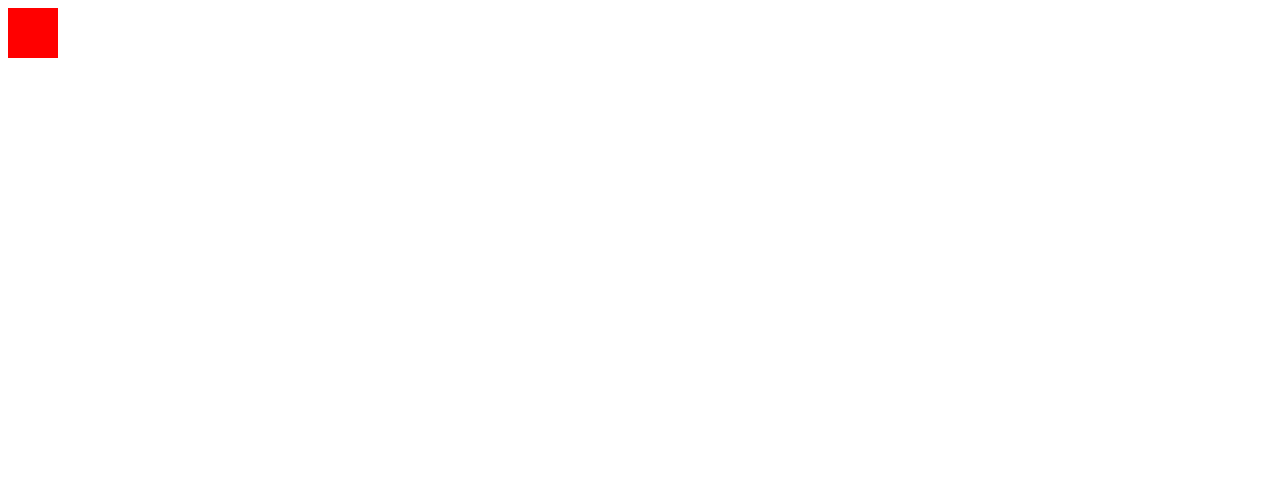
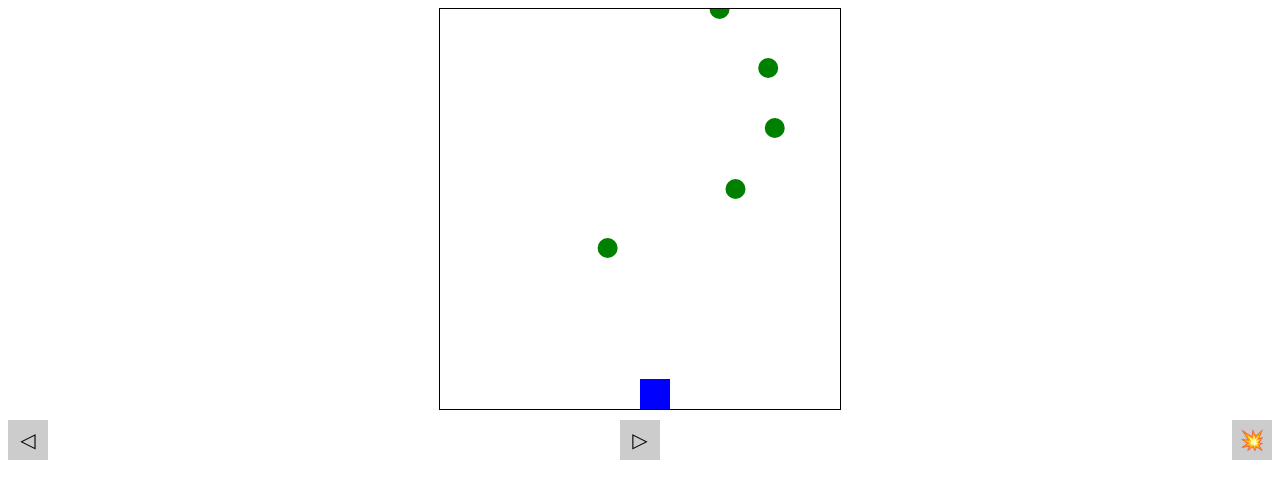
Before and after one commit to GabrielLevisilva/clicar-seta, a plain HTML site: page index.html in a window 1280 px wide. Drawn offline with Linux system fonts and the light colour scheme.

Commit message:
chatgpt-v2

```diff
--- a/index.html
+++ b/index.html
@@ -3,78 +3,171 @@
 <head>
     <meta charset="UTF-8">
     <meta name="viewport" content="width=device-width, initial-scale=1.0">
-    <title>Editor de Personagens</title>
+    <title>Jogo de Tiro</title>
     <style>
-        .player {
-            width: 50px;
-            height: 50px;
-            background-color: red;
-            position: absolute;
-            cursor: grab; /* Define o cursor como uma mãozinha para indicar arrastar */
+        canvas {
+            border: 1px solid #000;
+            display: block;
+            margin: 0 auto;
+        }
+
+        .mobile-controls {
+            display: flex;
+            justify-content: space-between;
+            width: 100%;
+            margin-top: 10px;
+        }
+
+        .mobile-button {
+            width: 40px;
+            height: 40px;
+            background-color: #ccc;
+            display: flex;
+            align-items: center;
+            justify-content: center;
+            font-size: 20px;
+            cursor: pointer;
         }
     </style>
 </head>
 <body>
-    <div class="player"></div>
+    <canvas id="jogo" width="400" height="400"></canvas>
+    <div class="mobile-controls">
+        <div class="mobile-button" id="left-button">&#9665;</div>
+        <div class="mobile-button" id="right-button">&#9655;</div>
+        <div class="mobile-button" id="shoot-button">&#128165;</div>
+    </div>
+    <script>
+        const canvas = document.getElementById("jogo");
+        const ctx = canvas.getContext("2d");
+        const player = {
+            x: canvas.width / 2,
+            y: canvas.height - 30,
+            width: 30,
+            height: 30,
+            color: "blue",
+            speed: 5
+        };
 
-    <script>
-        const player = document.querySelector(".player");
-        let isDragging = false; // Flag para rastrear o estado de arrastar
-        let offsetX, offsetY;
+        const bullets = [];
 
-        player.addEventListener("mousedown", (e) => {
-            isDragging = true;
-            // Calcula o deslocamento entre o clique do mouse e a posição atual do jogador
-            offsetX = e.clientX - player.getBoundingClientRect().left;
-            offsetY = e.clientY - player.getBoundingClientRect().top;
-            player.style.cursor = "grabbing"; // Altera o cursor durante o arrasto
+        const enemies = [];
+
+        const leftButton = document.getElementById("left-button");
+        const rightButton = document.getElementById("right-button");
+        const shootButton = document.getElementById("shoot-button");
+
+        let shooting = false;
+
+        function drawPlayer() {
+            ctx.beginPath();
+            ctx.rect(player.x, player.y, player.width, player.height);
+            ctx.fillStyle = player.color;
+            ctx.fill();
+            ctx.closePath();
+        }
+
+        function drawBullets() {
+            for (let i = 0; i < bullets.length; i++) {
+                ctx.beginPath();
+                ctx.arc(bullets[i].x, bullets[i].y, 5, 0, Math.PI * 2);
+                ctx.fillStyle = "red";
+                ctx.fill();
+                ctx.closePath();
+            }
+        }
+
+        function drawEnemies() {
+            for (let i = 0; i < enemies.length; i++) {
+                ctx.beginPath();
+                ctx.arc(enemies[i].x, enemies[i].y, 10, 0, Math.PI * 2);
+                ctx.fillStyle = "green";
+                ctx.fill();
+                ctx.closePath();
+            }
+        }
+
+        function moveBullets() {
+            for (let i = 0; i < bullets.length; i++) {
+                bullets[i].y -= 2;
+                if (bullets[i].y < 0) {
+                    bullets.splice(i, 1);
+                }
+            }
+        }
+
+        function moveEnemies() {
+            for (let i = 0; i < enemies.length; i++) {
+                enemies[i].y += 1;
+                if (enemies[i].y > canvas.height) {
+                    enemies.splice(i, 1);
+                }
+            }
+        }
+
+        function collisionDetection() {
+            for (let i = 0; i < bullets.length; i++) {
+                for (let j = 0; j < enemies.length; j++) {
+                    const bullet = bullets[i];
+                    const enemy = enemies[j];
+                    if (
+                        bullet.x < enemy.x + 10 &&
+                        bullet.x + 5 > enemy.x &&
+                        bullet.y < enemy.y + 10 &&
+                        bullet.y + 5 > enemy.y
+                    ) {
+                        bullets.splice(i, 1);
+                        enemies.splice(j, 1);
+                    }
+                }
+            }
+        }
+
+        function draw() {
+            ctx.clearRect(0, 0, canvas.width, canvas.height);
+            drawPlayer();
+            drawBullets();
+            drawEnemies();
+            moveBullets();
+            moveEnemies();
+            collisionDetection();
+            requestAnimationFrame(draw);
+        }
+
+        function shoot() {
+            bullets.push({
+                x: player.x + player.width / 2,
+                y: player.y,
+            });
+        }
+
+        leftButton.addEventListener("touchstart", () => {
+            player.x -= player.speed;
         });
 
-        player.addEventListener("touchstart", (e) => {
-            isDragging = true;
-            const touch = e.touches[0];
-            // Calcula o deslocamento entre o toque e a posição atual do jogador
-            offsetX = touch.clientX - player.getBoundingClientRect().left;
-            offsetY = touch.clientY - player.getBoundingClientRect().top;
+        rightButton.addEventListener("touchstart", () => {
+            player.x += player.speed;
         });
 
-        document.addEventListener("mousemove", (e) => {
-            if (!isDragging) return;
-
-            // Calcula as novas coordenadas com base no mouse e no deslocamento
-            playerX = e.clientX - offsetX;
-            playerY = e.clientY - offsetY;
-
-            // Atualiza a posição do jogador
-            updatePlayerPosition();
+        shootButton.addEventListener("touchstart", () => {
+            if (!shooting) {
+                shooting = true;
+                shoot();
+            }
         });
 
-        document.addEventListener("touchmove", (e) => {
-            if (!isDragging) return;
-            const touch = e.touches[0];
-
-            // Calcula as novas coordenadas com base no toque e no deslocamento
-            playerX = touch.clientX - offsetX;
-            playerY = touch.clientY - offsetY;
-
-            // Atualiza a posição do jogador
-            updatePlayerPosition();
+        shootButton.addEventListener("touchend", () => {
+            shooting = false;
         });
 
-        document.addEventListener("mouseup", () => {
-            isDragging = false;
-            player.style.cursor = "grab"; // Restaura o cursor quando o arrasto termina
-        });
+        setInterval(() => {
+            enemies.push({
+                x: Math.random() * canvas.width,
+                y: 0,
+            });
+        }, 1000);
 
-        player.addEventListener("touchend", () => {
-            isDragging = false;
-        });
-
-        // Função para atualizar a posição do jogador
-        function updatePlayerPosition() {
-            player.style.left = playerX + "px";
-            player.style.top = playerY + "px";
-        }
+        draw();
     </script>
 </body>
 </html>
```
Also changed, not shown: mover.html (added, +80 -0 lines).
